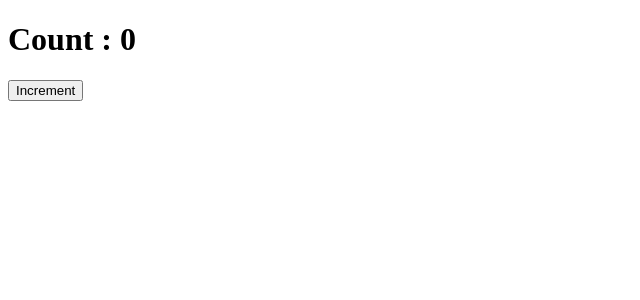
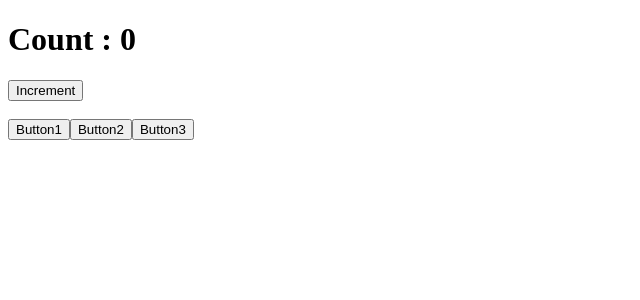
Before and after one commit to PeppeOliveri/Esercizi-React, a React (Create React App) app in the folder mycount/: page / in a window 1280 px wide. Shown: the top 300 px of the page, without its empty margins (0-640 px from the left). Built offline with nearby package versions, Linux system fonts and the light colour scheme.

Commit message:
exercise 17 react

```diff
--- a/mycount/src/App.js
+++ b/mycount/src/App.js
@@ -1,10 +1,13 @@
 import React from "react";
 import ClickCounter from "./ClickCounter";
+import ClickTracker from "./ClickTracker";
 
 function App() {
   return (
     <div>
       <ClickCounter />
+      <br></br>
+      <ClickTracker />
     </div>
   );
 }
--- /dev/null
+++ b/mycount/src/ClickTracker.js
@@ -0,0 +1,31 @@
+import React from "react";
+
+export default class ClickTracker extends React.Component {
+  state = {
+    click: "",
+  };
+
+  tracker = (event) => {
+    this.setState((state) => {
+      console.log(event);
+      return { click: event.target.name };
+    });
+  };
+
+  render() {
+    return (
+      <div>
+        <button name="1" onClick={this.tracker}>
+          Button1
+        </button>
+        <button name="2" onClick={this.tracker}>
+          Button2
+        </button>
+        <button name="3" onClick={this.tracker}>
+          Button3
+        </button>
+        <h1>{this.state.click}</h1>
+      </div>
+    );
+  }
+}
```
